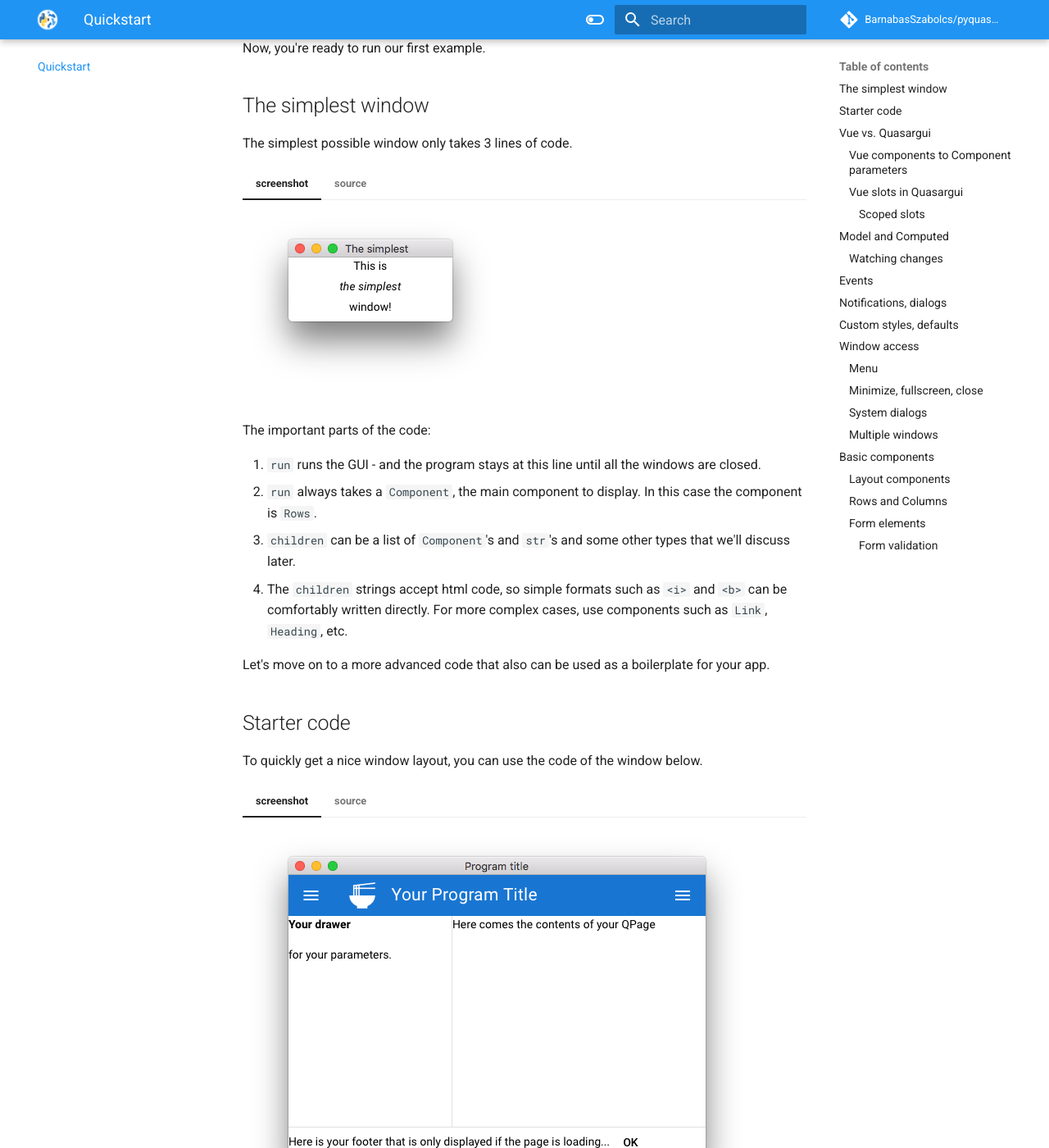
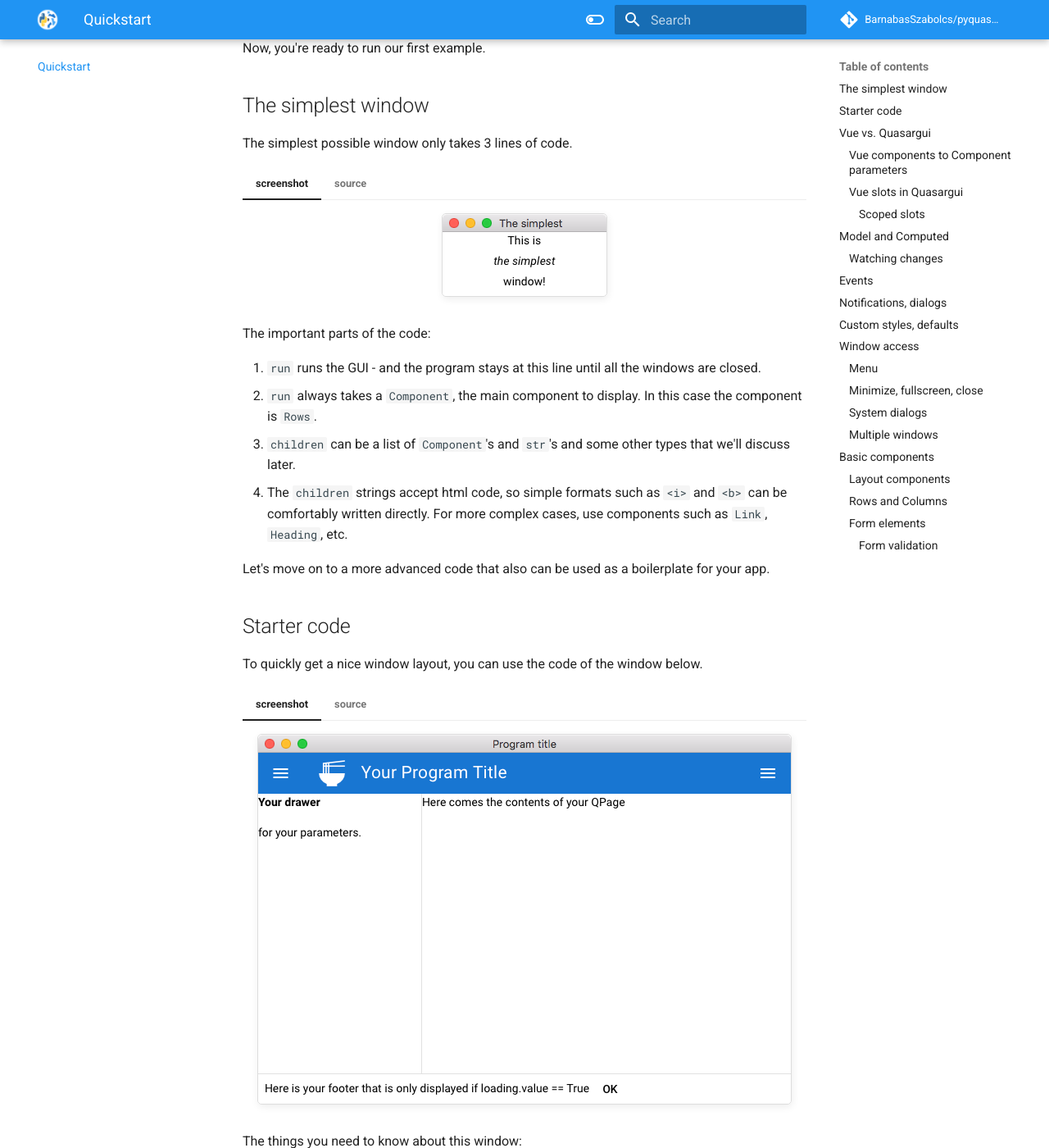
Before and after one commit to BarnabasSzabolcs/pyquasargui, an MkDocs documentation site: the page built from docs/quickstart.md, in a window 1280 px wide and 1400 px high, scrolled down 321 px. Shown: the whole window at 82% size. Built offline with MkDocs 1.6.1 and Material for MkDocs 9.7.7, drawn with Linux system fonts in a browser that asks for light colours; comment, search, counter and statistics services are not loaded.

Commit message:
transitions to a different screenshot style in docs (WIP) - and improves QFooter code

````diff
--- a/docs/quickstart.md
+++ b/docs/quickstart.md
@@ -13,7 +13,9 @@
 The simplest possible window only takes 3 lines of code.
 
 === "screenshot"
-    ![The simplest window](assets/screenshots/simplest.png "The simplest window screenshot")
+    <figure>
+    ![The simplest window](assets/screenshots/simplest.png#screenshot "The simplest window screenshot")
+    </figure>
 
 === "source"
     ```python
@@ -36,13 +38,21 @@
 To quickly get a nice window layout, you can use the code of the window below.
 
 === "screenshot"
-    ![Quasargui menu header boilerplate](assets/screenshots/starter_header_footer_and_menu.png)
+    <figure>
+    ![Quasargui menu header boilerplate](assets/screenshots/starter_header_footer_and_menu.png#screenshot)
+    </figure>
 
 === "source"
     ```python
+    import quasargui
     from quasargui import *
 
     loading = Model(True)
+
+
+    def set_loaded():
+        loading.value = False
+
 
     layout = QLayout([
         QHeader([
@@ -52,10 +62,20 @@
             ])])
         ]),
         QDrawer([
-            '<b>Your drawer</b><div class="q-mt-md">for your parameters.</div>'
+            '<b>'
+            'Your drawer'
+            '</b>'
+            '<div class="q-mt-md">'
+            'for your parameters.'
+            '</div>'
         ]),
         QDrawer(side=QDrawer.RIGHT, show=False, children=[
-            '<b>Your right drawer.</b> If you delete a drawer, its sandwich menu disappears'
+            '<b>'
+            'Your right drawer.'
+            '</b>'
+            '<div class="q-mt-md">'
+            'If you delete a drawer,its sandwich menu disappears'
+            '</div>'
         ]),
         QPage([
             'Here comes the contents of your QPage'
@@ -126,7 +148,7 @@
 
 === "screenshot"
     <figure>
-    ![Slots example](assets/screenshots/slots_simple.png)
+    ![Slots example](assets/screenshots/slots_simple.png#screenshot)
     <figcaption>
     The map sign of the input field is defined in a slot.
     </figcaption>
@@ -153,7 +175,7 @@
 
 === "screenshot"
     <figure>
-    ![Scoped slots example](assets/screenshots/slots_scoped_prop_vars.png)
+    ![Scoped slots example](assets/screenshots/slots_scoped_prop_vars.png#screenshot)
     <figcaption>
     This example is the Quasargui variant of Quasar's [tree example](https://quasar.dev/vue-components/tree#customize-content) where items in the tree view have customized *default-header* and *default-body*.
     </figcaption>
@@ -252,7 +274,7 @@
 
 === "screenshot"
     <figure>
-    ![Even or odd](assets/screenshots/even_or_odd.png)
+    ![Even or odd](assets/screenshots/even_or_odd.png#screenshot)
     <figcaption>
     If you type a number into *a* or *b*,
     the window displays "is even" or "is odd",
@@ -293,7 +315,7 @@
 
 === "screenshot"
     <figure>
-    ![Accept_conditions](assets/screenshots/accept_conditions.png)
+    ![Accept_conditions](assets/screenshots/accept_conditions.png#screenshot)
     <figcaption>
     When the conditions are accepted, a notification pops up.
     </figcaption>
@@ -321,7 +343,7 @@
 
 === "screenshot"
     <figure>
-    ![Click event](assets/screenshots/click_event.png)
+    ![Click event](assets/screenshots/click_event.png#screenshot)
     <figcaption>
     When the user clicks the button, a notification pops up.
     </figcaption>
@@ -341,7 +363,7 @@
 
 === "📷 main screen"
     <figure>
-    ![Click event](assets/screenshots/dialogs.png)
+    ![Click event](assets/screenshots/dialogs.png#screenshot)
     <figcaption>
     An extensive example. To check out all the dialogs and grid menus, you can run this example if you copy-paste it into your Python prompt.
     </figcaption>
@@ -349,7 +371,7 @@
 
 === "📷 dark mode"
     <figure>
-    ![Click event](assets/screenshots/dialogs-dark.png)
+    ![Click event](assets/screenshots/dialogs-dark.png#screenshot)
     <figcaption>
     Dark mode can be a breeze. The switch is in the top-right corner.
     </figcaption>
@@ -357,7 +379,7 @@
 
 === "📷 success notification"
     <figure>
-    ![Click event](assets/screenshots/dialogs-alert.png)
+    ![Click event](assets/screenshots/dialogs-alert.png#screenshot)
     <figcaption>
     Notifications can be easily configured (use `your_component.api.plugins.notify()`, with setting keyword arguments besides message). See [Quasar documentation of options][quasardocnotifyapi]; on QuasarConfOptions you can use any option as a keyword argument to `notify()`.
     </figcaption>
@@ -365,7 +387,7 @@
 
 === "📷 options dialog"
     <figure>
-    ![Click event](assets/screenshots/dialogs-options.png)
+    ![Click event](assets/screenshots/dialogs-options.png#screenshot)
     <figcaption>
     One type of dialog is options dialog. You can have a simple yes-no prompt, a string value input prompt and other custom options.
     </figcaption>
@@ -373,7 +395,7 @@
 
 === "📷 grid menu"
     <figure>
-    ![Click event](assets/screenshots/dialogs-grid_menu.png)
+    ![Click event](assets/screenshots/dialogs-grid_menu.png#screenshot)
     <figcaption>
     A grid menu can nicely de-clog your app.
     </figcaption>
@@ -511,7 +533,7 @@
 
 === "screenshot"
     <figure>
-    ![Click event](assets/screenshots/defaults.png)
+    ![Click event](assets/screenshots/defaults.png#screenshot)
     <figcaption>
     An alternative styling for form elements. Check out the code to see how styles can be set.
     </figcaption>
--- a/docs/stylesheets/extra.css
+++ b/docs/stylesheets/extra.css
@@ -2,9 +2,26 @@
     background: black;
 }
 
+
+img[src*="#screenshot"]{
+    /* margin-top: 15px; */
+    border: 1px solid #ddd;
+    border-radius: 5px;
+    box-shadow: 1px 3px 10px 0px #eee;
+}
+
 figure img{
-    margin: 0 auto
+    margin: 0 auto;
+    margin-top: 15px;
 }
 figcaption em{
     font-style: normal;
 }
+figcaption{
+    margin-top: 30px!important;
+    margin-bottom: 0!important;
+}
+
+.tabbed-set .highlight{
+    margin: 30px 15px;
+}
````
Also changed, not shown: other parts of docs/quickstart.md (+4 -2 lines), docs/assets/screenshots/simplest.png, docs/assets/screenshots/slots_simple.png, docs/assets/screenshots/starter_header_footer_and_menu.png, 1 other file.
